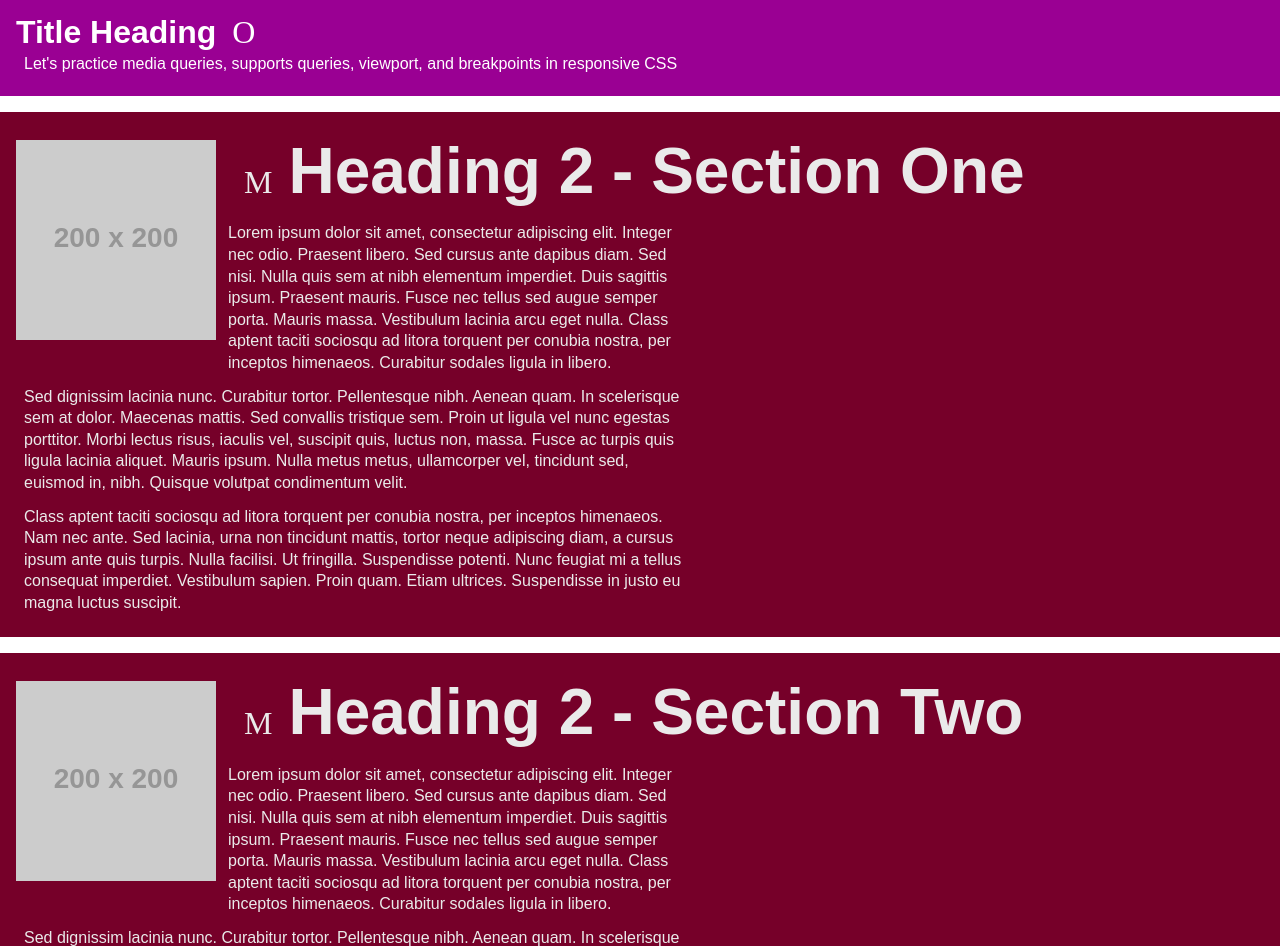
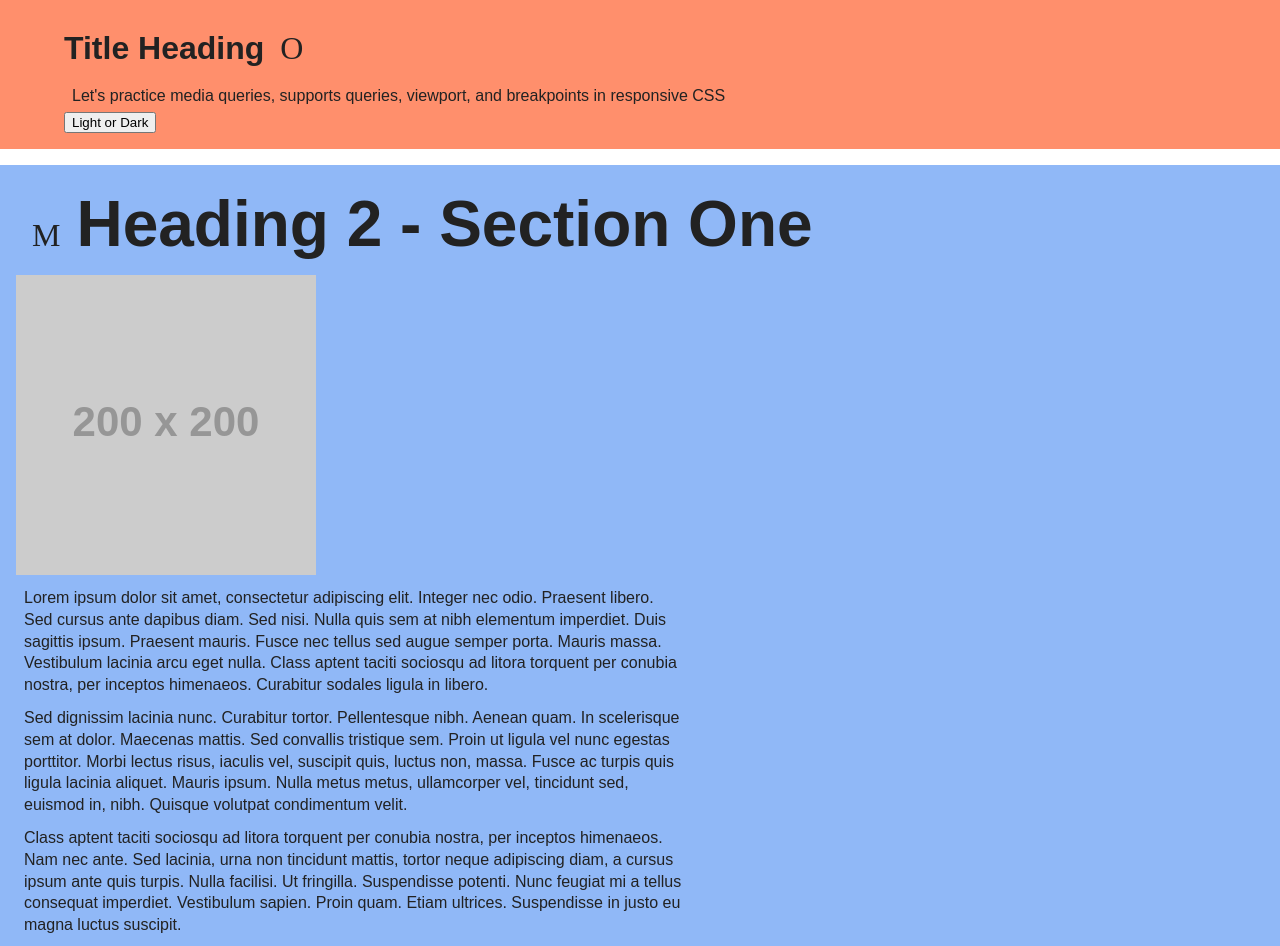
Before and after one commit to kmacim/Viewport, a plain HTML site: page index.html in a window 1280 px wide. Shown: the top 946 px of the page. Drawn offline with Linux system fonts and the light colour scheme; placeholder pictures from the web are drawn by us; some icons are missing.

Commit message:
html and css

```diff
--- a/Riley.styles.css
+++ b/Riley.styles.css
@@ -79,10 +79,38 @@ table {
 
 
 /* ----- CHECK FOR USER DARK MODE PREFERENCE ----- */
+body {
+  background-color: #ffffff;
+  color:#fff;
+
+
+
 /* --------------- BEGIN USER PREFERS DARK COLOR SCHEME QUERY --------------- */
+@media (prefers-color: dark){
+    body{
+background-color: #121212;
+    color: #f0f0f0;
+  }
 
+  header, section {
+    color: #444;
+
+
+    }
+}
 /* CHANGE THE BODY'S BACKGROUND COLOR TO THE DARK GRAY IF THE USER PREFERS DARK MODE */
+@media (prefers-color: dark){
+    body{
+background-color: --dark-gray;
+    color: #f0f0f0;
+  }
 
+  header, section {
+    color: #444;
+
+
+    }
+}
 /* --------------- END USER PREFERS DARK COLOR SCHEME QUERY --------------- */
 
 
@@ -180,6 +208,7 @@ section{
 }
 
 /* ---------- EXTRA SMALL SCREEN STYLES ---------- */
+@media screen and (max-width:595px){
 header, footer{
     background-color: var(--pink);
     color: var(--white);
@@ -195,11 +224,13 @@ img{
     display: inline;
     float: left;
 }
+}
 
 
 /* ---------- SMALL SCREEN STYLES ---------- */
 /* --------------- BEGIN SMALL SCREEN SIZES --------------- */
-    /* header, footer{
+  @media screen and (max-width:600px){
+header, footer{
         background-color: var(--lime-green);
         color: var(--dark-gray);
     }
@@ -224,14 +255,16 @@ img{
     img{
         width: 200px;
         max-width: 200px;
-    } */
+    }
+    }
 /* --------------- END SMALL SCREEN SIZES --------------- */
 
 
 
 /* ---------- MEDIUM SCREEN STYLES ---------- */
 /* --------------- BEGIN MEDIUM SCREEN SIZES --------------- */
-    /* header, footer{
+ @media screen and (min-width:768px) {
+header, footer{
         background-color: var(--black);
         color: var(--white);
     }
@@ -256,14 +289,17 @@ img{
     #seven{
         grid-column: 3/4;
         grid-row: 3/5;
-    } */
+    }
+    }
 /* --------------- END MEDIUM SCREEN SIZES --------------- */
 
 
 
 /* ---------- LARGE SCREEN STYLES ---------- */
 /* --------------- BEGIN LARGE SCREEN SIZES --------------- */
-    /* header, footer{
+@media screen and (min-width:889px) {
+
+    header, footer{
         background-color: var(--lime-green);
         color: var(--dark-gray);
     }
@@ -294,24 +330,26 @@ img{
 
     #seven, #eight{
         grid-row: 3/4;
-    } */
+    }
+    }
 /* --------------- END LARGE SCREEN SIZES --------------- */
 
 
 
 /* ---------- ADJUSTING RESPONSIVE IMAGE SIZE ---------- */
 /* --------------- BEGIN RESPONSIVE IMAGE ADJUST SIZES --------------- */
-    /* img{
+    img{
         width: 300px;
         max-width: 300px;
-    } */
+    }
 /* --------------- END RESPONSIVE IMAGE ADJUST SIZES --------------- */
 
 
 
 /* ---------- EXTRA LARGE SCREEN STYLES ---------- */
 /* --------------- BEGIN EXTRA LARGE SCREEN SIZES --------------- */
-    /* header, footer{
+@media screen and (min-width:1200px){
+    header, footer{
         background-color: var(--orange);
         padding-left: 5%;
     }
@@ -376,5 +414,6 @@ img{
 
     #three p, #four p, #five p, #six p{
         padding-top: 2em;
-    } */
+    }
+    }
 /* --------------- END EXTRA LARGE SCREEN SIZES --------------- */
--- a/index.html
+++ b/index.html
@@ -21,6 +21,7 @@
         <header>
             <h1>Title Heading</h1><span class="icon" aria-hidden="true">O</span>
             <p>Let's practice media queries, supports queries, viewport, and breakpoints in responsive CSS</p>
+       <input type="submit" value="Light or Dark">
         </header>
         <main>
             <section id="one">
```
